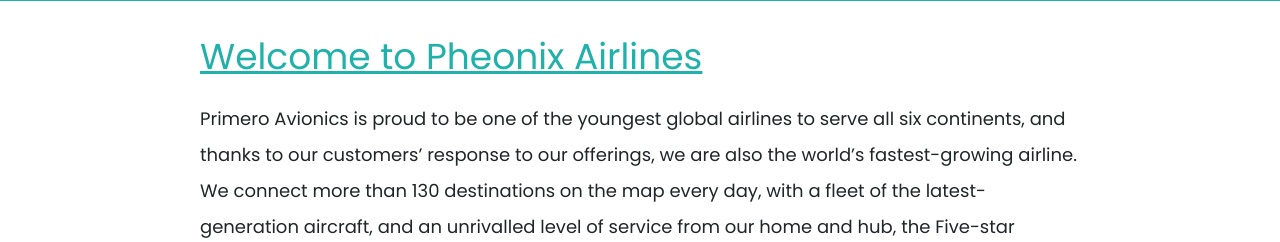
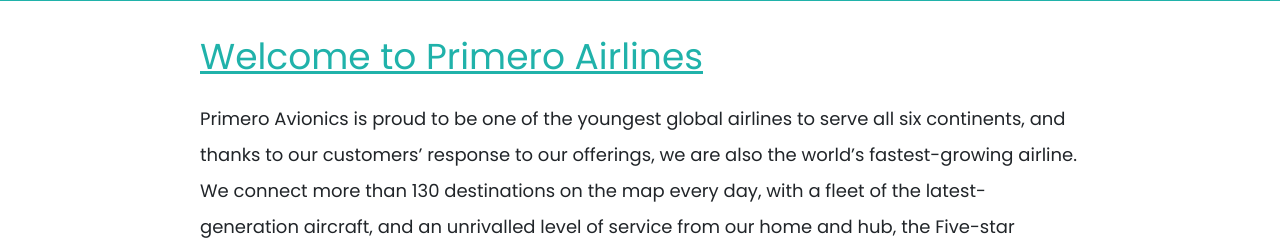
Before and after one commit to primero76/primero, a PHP site: page /phpmail/homepage.php in a window 1280 px wide. Shown: the part 499-741 px from the top of the page. Run offline with PHP 8.4, Linux system fonts and the light colour scheme; the visitor is signed in with stand-in values (Sample User, id 1); data that the repository does not hold is empty; some web fonts are replaced.

Commit message:
Update homepage.php

```diff
--- a/homepage.php
+++ b/homepage.php
@@ -64,7 +64,7 @@
         </div>
     </div>
     <div class="row-homepage">
-        <h1 class="subheading"> Welcome to Pheonix Airlines </h1>
+        <h1 class="subheading"> Welcome to Primero Airlines </h1>
         <p class="intro">Primero Avionics is proud to be one of the youngest global airlines to serve all six continents, and thanks to our customers’ response to our offerings, we are also the world’s fastest-growing airline. We connect more than 130 destinations on the map every day, with a fleet of the latest-generation aircraft, and an unrivalled level of service from our home and hub, the Five-star airport, Hamad International Airport in Doha, the State of Qatar.
             As aviation faces its greatest challenge, we remain committed to ensuring the highest standards of safety and hygiene on board our aircraft at all times. Primero Avionics is the first global airline in the world to achieve the prestigious 5-Star COVID-19 Airline Safety Rating by international air transport rating organisation, Skytrax. This follows HIA’s success as the first airport in the Middle East and Asia to be awarded a Skytrax 5-Star COVID-19 Airport Safety Rating. These recognitions provides assurance to passengers across the world that airline health and safety standards are subject to the highest possible standards of professional, independent scrutiny and assessment.
 
```
